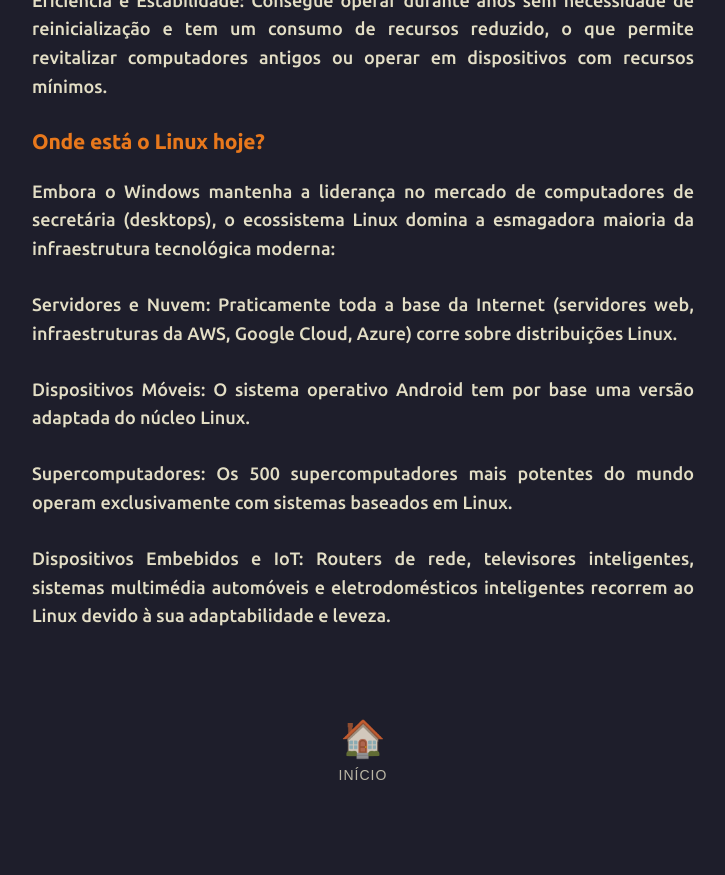
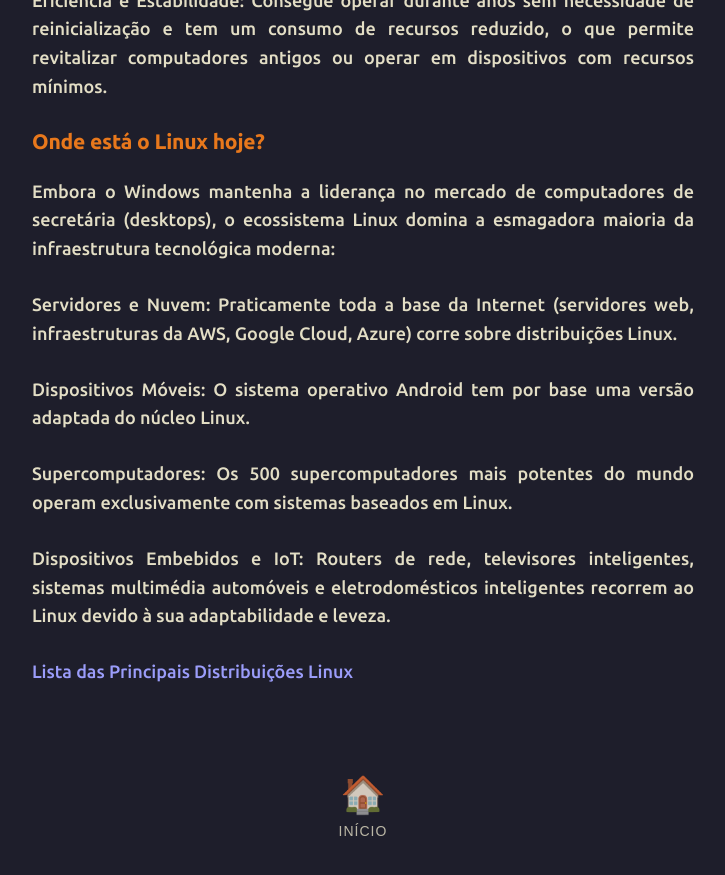
Before and after one commit to joaquim-capitao/joaquim-capitao.github.io, a Jekyll site: the page built from informatica/linux.md, in a window 1280 px wide and 900 px high, scrolled down 1461 px. Shown: the top 875 px of the window, without its empty margins (277-1002 px from the left). Built offline with Jekyll 4.4.1, drawn with Linux system fonts in a browser that asks for light colours; our own code applies the rules of GitHub Pages for plain Markdown files; before the commit the page ends 2306 px from its top, so only the background shows below that.

Commit message:
Update linux.md

```diff
--- a/informatica/linux.md
+++ b/informatica/linux.md
@@ -36,3 +36,6 @@ Dispositivos Móveis: O sistema operativo Android tem por base uma versão adapt
 Supercomputadores: Os 500 supercomputadores mais potentes do mundo operam exclusivamente com sistemas baseados em Linux.
 
 Dispositivos Embebidos e IoT: Routers de rede, televisores inteligentes, sistemas multimédia automóveis e eletrodomésticos inteligentes recorrem ao Linux devido à sua adaptabilidade e leveza.
+
+
+[Lista das Principais Distribuições Linux](distros)
```
